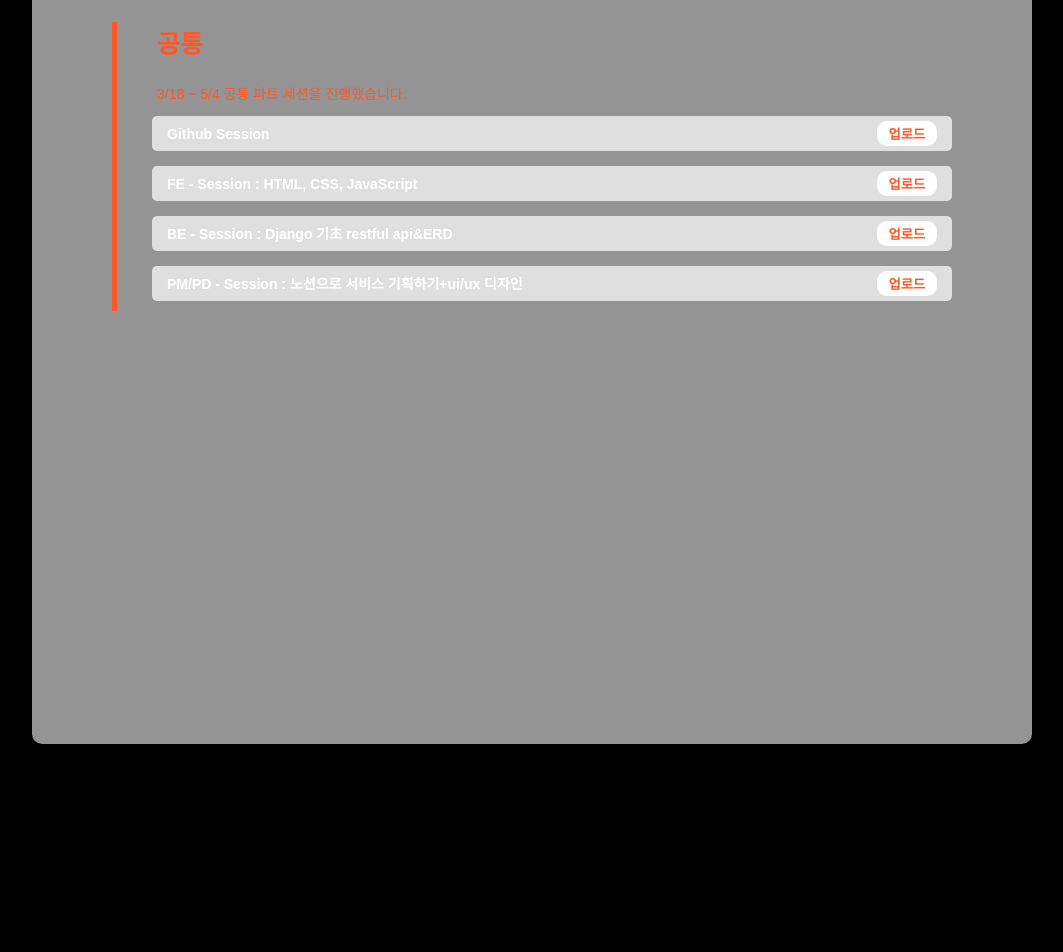
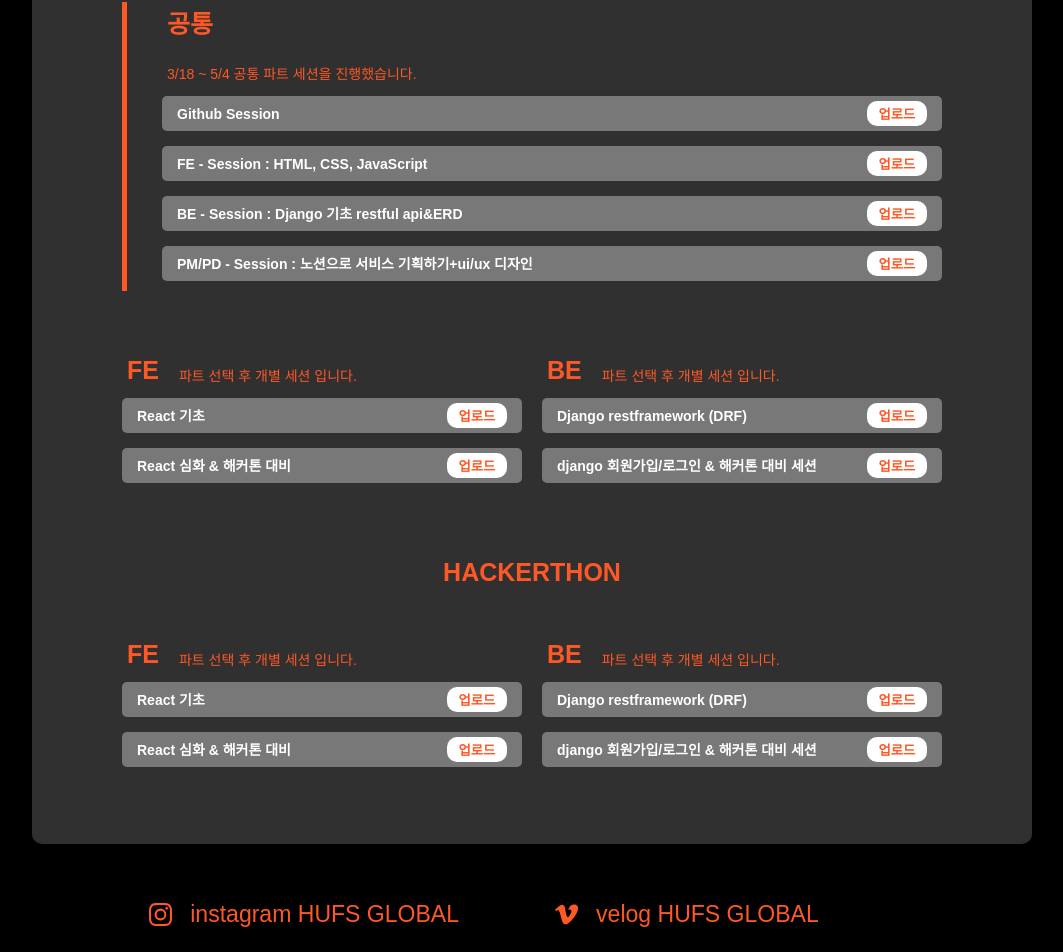
Before and after one commit to likelion12th-hufs-global-team5/team5-FE, a React (Create React App) app in the folder miniproject/: page /curriculum in a window 1280 px wide. Shown: the part 550-1502 px from the top of the page, without its empty margins (108-1171 px from the left). Before the commit the page ends 1294 px from the top, so only its background shows below. Built offline with nearby package versions, Linux system fonts and the light colour scheme.

Commit message:
design:Curriculum 페이지 완성 + Sessionbar 수정

```diff
--- a/miniproject/src/components/Sessionbar.js
+++ b/miniproject/src/components/Sessionbar.js
@@ -3,13 +3,13 @@
 import styled from "styled-components";
 
 const BarContainer = styled.div`
-  background-color: #dfdfdf;
+  background-color: rgba(255, 255, 255, 0.35);
   color: white;
   padding: 10px 15px 10px 15px;
   margin-top: 15px;
   border-radius: 5px;
   height: 35px;
-  width: 800px;
+  width: ${(props) => props.width || "780px"}; // 기본값은 800px
   display: flex;
   justify-content: space-between;
   align-items: center;
@@ -34,11 +34,17 @@
   font-weight: bold;
   cursor: pointer;
   flex-shrink: 0; // 버튼의 크기가 줄어들지 않도록
+
+  &:hover {
+    // 마우스를 버튼 위에 올렸을 때 적용될 스타일
+    background-color: #fe5826;
+    color: white;
+  }
 `;
 
-const SessionBar = ({ label, onLabelClick, onButtonClick }) => {
+const SessionBar = ({ label, onLabelClick, onButtonClick, width }) => {
   return (
-    <BarContainer>
+    <BarContainer width={width}>
       <ButtonLabel onClick={onLabelClick}>{label}</ButtonLabel>
       <UploadButton onClick={onButtonClick}>업로드</UploadButton>
     </BarContainer>
--- a/miniproject/src/pages/Curriculum.js
+++ b/miniproject/src/pages/Curriculum.js
@@ -49,7 +49,7 @@
 import styled from "styled-components";
 
 import Header from "../components/Header";
-
+import Footer from "../components/Footer";
 const Container = styled.div`
   display: flex;
   flex-direction: column;
@@ -58,13 +58,13 @@
 `;
 const CurriculumBox = styled.div`
   width: 1000px;
-  height: 1000px;
-  background-color: rgba(211, 211, 211, 0.7); // 투명한 밝은 회색
+  height: 1100px;
+  background-color: rgba(255, 255, 255, 0.19); // 투명한 밝은 회색
   border-radius: 10px; // 둥근 모서리
   display: flex;
   flex-direction: column;
   align-items: center;
-  padding: 0; // 상단과 하단의 padding 제거
+  padding: 0;
 `;
 const Curriculumtext = styled.p`
   margin-top: 77px;
@@ -83,8 +83,11 @@
   background-color: rgba(0, 0, 0, 0); // 투명한 배경
   border-radius: 8px;
   padding: 20px;
-  margin-top: 20px;
+
   position: relative; // 선을 위한 포지셔닝
+`;
+const CommonsessionContainer = styled.div`
+  padding-left: 40px; // 선으로부터의 간격
 `;
 const CommonTitle = styled.p`
   color: #fe5826;
@@ -111,9 +114,47 @@
   background-color: #fe5826; // 선의 색상
 `;
 
-const CommonsessionContainer = styled.div`
-  padding-left: 40px; // 선으로부터의 간격
+//중간 FE/BD 파트 나뉘는 부분
+const PartBox = styled.div`
+  display: flex;
+  justify-content: center; // 가로 중앙 정렬
+  align-items: center; // 세로 중앙 정렬
+  gap: 20px; // 요소 사이 간격
+  padding-top: 57px;
+  padding-bottom: 77px;
+  //border: 2px solid white; // 테두리 스타일, 두께, 색상 추가
 `;
+const Parttext = styled.div`
+  display: flex;
+  //justify-content: center; // 가로 중앙 정렬
+  align-items: center; // 세로 중앙 정렬
+  gap: 20px; // 요소 사이 간격
+`; // Title과 subtitle 가로나열 용도
+const PartTitle = styled.p`
+  color: #fe5826;
+  font-weight: bold;
+  text-align: left;
+  font-size: 25px;
+  padding-left: 5px;
+`;
+const Partsubitle = styled.p`
+  color: #fe5826;
+  text-align: left;
+  font-size: 14px;
+  margin-top: 10px; // 타이틀과의 수직 간격 조정
+`;
+
+// Hackerthon 관련
+// title과 subtitile은 이전의 Parttext,PartTitle,Partsubitle
+// PartBox도 재사용(요소 가로 배열 용도)
+const Hackerthon = styled.p`
+  justify-content: center;
+  color: #fe5826;
+  font-weight: bold;
+  text-align: left;
+  font-size: 25px;
+`;
+
 //위에는 css 관련//
 const Curriculum = () => {
   const navigate = useNavigate();
@@ -162,7 +203,85 @@
               />
             </CommonsessionContainer>
           </CommoncurBox>
+          <PartBox>
+            <div>
+              <Parttext>
+                <PartTitle>FE</PartTitle>
+                <Partsubitle>파트 선택 후 개별 세션 입니다.</Partsubitle>
+              </Parttext>
+              <SessionBar
+                label="React 기초"
+                onLabelClick={handleDetailClick}
+                onButtonClick={handleUploadClick}
+                width="400px"
+              />
+              <SessionBar
+                label="React 심화 & 해커톤 대비"
+                onLabelClick={handleDetailClick}
+                onButtonClick={handleUploadClick}
+                width="400px"
+              />
+            </div>
+            <div>
+              <Parttext>
+                <PartTitle>BE</PartTitle>
+                <Partsubitle>파트 선택 후 개별 세션 입니다.</Partsubitle>
+              </Parttext>
+              <SessionBar
+                label="Django restframework (DRF)"
+                onLabelClick={handleDetailClick}
+                onButtonClick={handleUploadClick}
+                width="400px"
+              />
+              <SessionBar
+                label="django 회원가입/로그인 & 해커톤 대비 세션"
+                onLabelClick={handleDetailClick}
+                onButtonClick={handleUploadClick}
+                width="400px"
+              />
+            </div>
+          </PartBox>
+          <Hackerthon>HACKERTHON</Hackerthon>
+          <PartBox>
+            <div>
+              <Parttext>
+                <PartTitle>FE</PartTitle>
+                <Partsubitle>파트 선택 후 개별 세션 입니다.</Partsubitle>
+              </Parttext>
+              <SessionBar
+                label="React 기초"
+                onLabelClick={handleDetailClick}
+                onButtonClick={handleUploadClick}
+                width="400px"
+              />
+              <SessionBar
+                label="React 심화 & 해커톤 대비"
+                onLabelClick={handleDetailClick}
+                onButtonClick={handleUploadClick}
+                width="400px"
+              />
+            </div>
+            <div>
+              <Parttext>
+                <PartTitle>BE</PartTitle>
+                <Partsubitle>파트 선택 후 개별 세션 입니다.</Partsubitle>
+              </Parttext>
+              <SessionBar
+                label="Django restframework (DRF)"
+                onLabelClick={handleDetailClick}
+                onButtonClick={handleUploadClick}
+                width="400px"
+              />
+              <SessionBar
+                label="django 회원가입/로그인 & 해커톤 대비 세션"
+                onLabelClick={handleDetailClick}
+                onButtonClick={handleUploadClick}
+                width="400px"
+              />
+            </div>
+          </PartBox>
         </CurriculumBox>
+        <Footer />
       </Container>
     </>
   );
```
